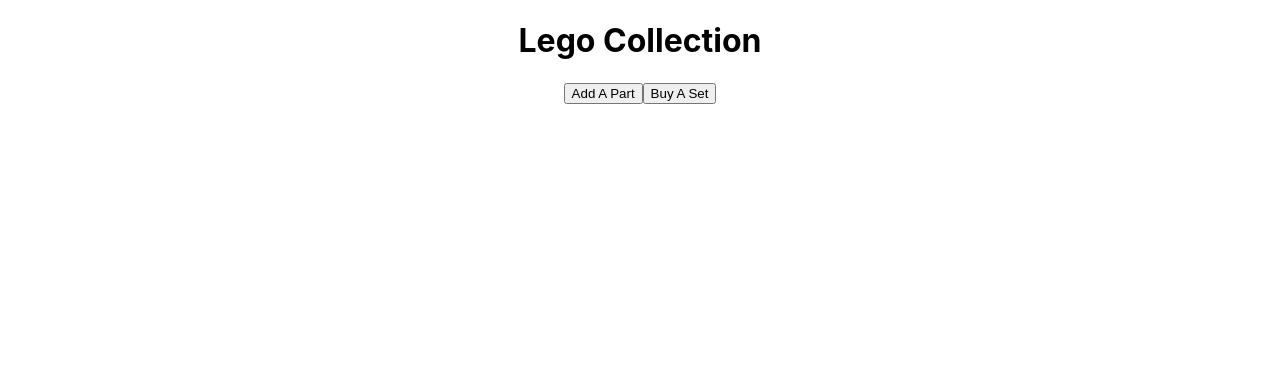
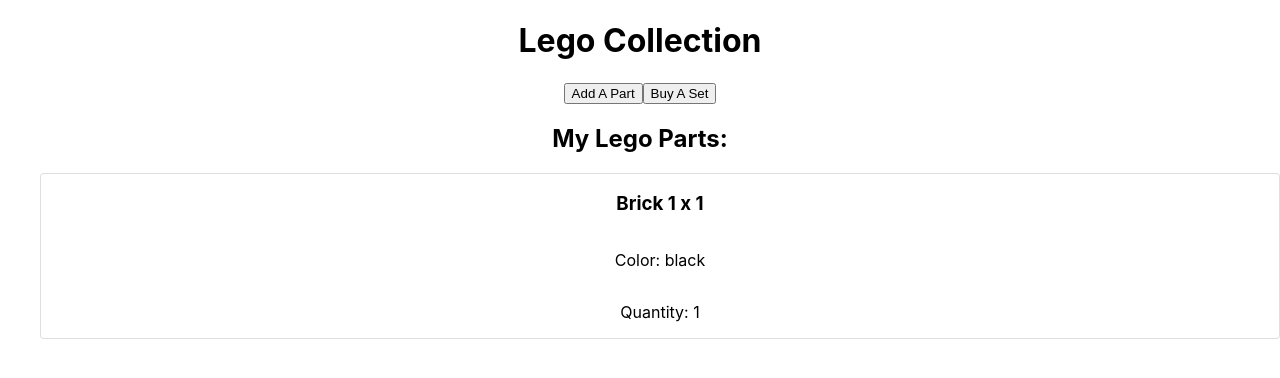
Before and after one commit to nathanfletch/lego-collection, a React (Create React App) app: page / in a window 1280 px wide. Shown: the top 378 px of the page. Built offline with nearby package versions, Linux system fonts and the light colour scheme.

Commit message:
Implement PartsList

```diff
--- a/src/components/PartControl.js
+++ b/src/components/PartControl.js
@@ -3,21 +3,28 @@
 import PartDetail from "./PartDetail.js";
 import AddPart from "./AddPart.js";
 import BuySet from "./BuySet.js";
-import { v4 } from "uuid";
+// import { v4 } from "uuid";
 
 export default function PartControl() {
-  const [page, setPage] = React.useState(null); //list, detail, add, buy
-  // const [parts, setParts] = React.useState([
-  //   {
-  //     name: "Brick 1 x 1",
-  //     quantity: 1,
-  //     color: "black",
-  //     id: v4(),
-  //   },
-  // ]);
+  const [page, setPage] = React.useState("list"); //list, detail, add, buy
+  const [parts, setParts] = React.useState([
+    {
+      name: "Brick 1 x 1",
+      quantity: 1,
+      color: "black",
+      id: 4507511,
+    },
+  ]);
 
   function handleAdd(event) {
+    const newPart = {
+      name: "Brick 1 x 1",
+      quantity: 1,
+      color: "black",
+      id: 4507511,
+    };
     setPage("add");
+    setParts([...parts, newPart]);
   }
   function handleBuy(event) {
     setPage("buy");
@@ -28,7 +35,7 @@
       <button onClick={handleAdd}>Add A Part</button>
       <button onClick={handleBuy}>Buy A Set</button>
       {page === "list" ? (
-        <PartsList />
+        <PartsList parts={parts} />
       ) : page === "add" ? (
         <AddPart />
       ) : page === "detail" ? (
--- a/src/components/PartsList.js
+++ b/src/components/PartsList.js
@@ -1,5 +1,24 @@
 import React from "react";
+import PropTypes from "prop-types";
 
-export default function PartsList() {
-  return <div>parts list</div>;
+export default function PartsList({ parts }) {
+  const partsList = parts.map((p) => (
+    <li style={{ listStyle: "none" }} key={p.id}>
+      <div className="card">
+        <h3>{p.name}</h3>
+        <p>Color: {p.color}</p>
+        <p>Quantity: {p.quantity}</p>
+      </div>
+    </li>
+  ));
+  return (
+    <div>
+      <h2>My Lego Parts: </h2>
+      <ul>{partsList}</ul>
+    </div>
+  );
 }
+
+PartsList.propTypes = {
+  parts: PropTypes.array,
+};
--- a/src/index.css
+++ b/src/index.css
@@ -7,3 +7,14 @@
   -moz-osx-font-smoothing: grayscale;
   text-align: center;
 }
+.card {
+  position: relative;
+  display: flex;
+  flex-direction: column;
+  min-width: 0;
+  word-wrap: break-word;
+  background-color: #fff;
+  background-clip: border-box;
+  border: 1px solid rgba(0, 0, 0, 0.125);
+  border-radius: 0.25rem;
+}
```
